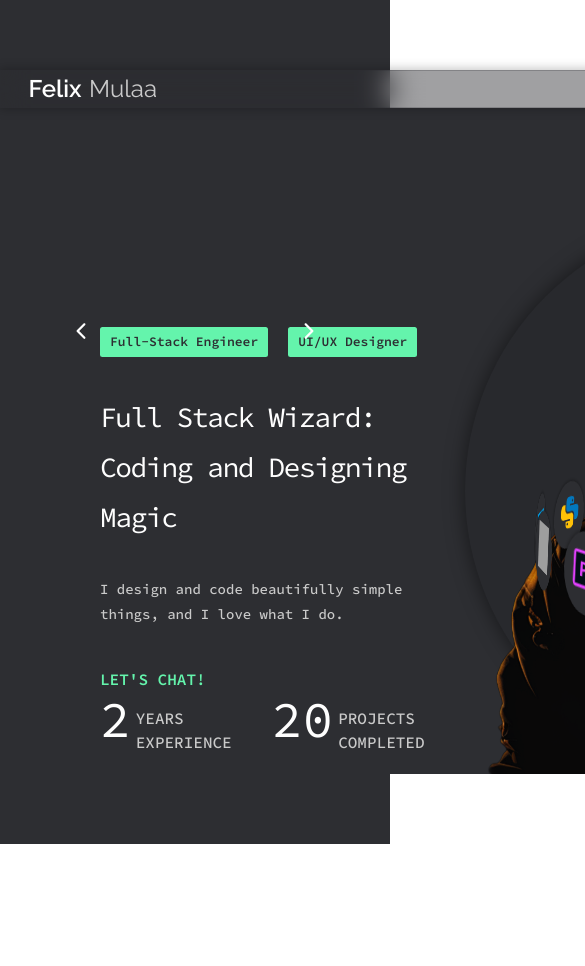
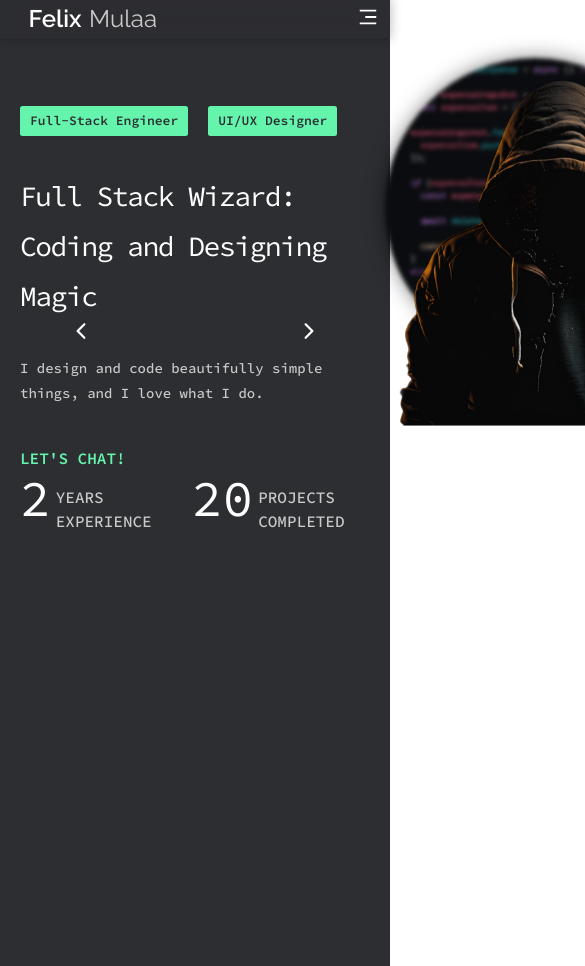
Before and after one commit to felixateya/Mulaa, a React (Create React App) app: page / in a window 390 px wide. Shown: the top 966 px of the page, 585 px wide, since content can reach past the window. Before the commit the page ends 844 px from the top, so only its background shows below. Built offline with nearby package versions, Linux system fonts and the light colour scheme; grey boxes are pictures that could not be loaded.

Commit message:
responsiveness for navbar and homepage

```diff
--- a/src/App.css
+++ b/src/App.css
@@ -138,6 +138,9 @@
 .menu-icon{
   display:none
 }
+#check{
+  display: none;
+}
 /* #content-body {
   display: flex;
   justify-content: space-around;
@@ -174,7 +177,7 @@
 .hidden{
   display: flex;
   /* margin-left: 22%; */
-  justify-content: center;
+  /* justify-content: center; */
   align-items: center;
 }
 .navbar-menu li {
@@ -184,7 +187,7 @@
 }
 
 .navbar-menu .active {
-  color: #7c7d81;
+  color: #00b840;
   font-weight: 900;
 }
 
@@ -243,20 +246,13 @@
   width: 100%;
   display: flex;
   background-color: #2d2e32;
-  align-items: flex-start;
+
   height: 100vh;
-  max-height: max-content;
-  align-content: center;
-  align-items: center;
-  justify-content: space-around;
-  padding: 100px 0 0 100px;
-  /* margin-bottom: 10vh; */
-  max-height: 100vh;
-  overflow-y: hidden;
+  padding: 50px 0 0 50px;
 }
- ::-webkit-scrollbar{
+ /* ::-webkit-scrollbar{
   display: none;
-}
+} */
 .body-part-1 {
   margin-top: 13%;
 }
@@ -348,7 +344,7 @@
 .circle {
   position: fixed;
   top: 400px;
-  left: 75%;
+  left: 72%;
   width: 80px;
   height: 100px;
   transform-style: preserve-3d;
--- a/src/Responsive.css
+++ b/src/Responsive.css
@@ -2,24 +2,57 @@
   /* ---------- SECTION HEADER ---------- */
 
   #header {
-    padding: 20px 0;
+    padding:20px 0;
     width: 100%;
-    justify-content: space-between;
+    /* justify-content: space-between; */
+    position: relative;
   }
   .hidden{
     display: none;
   }
-
+.navbar-title{
+  margin-left: 20px;
+}
   .menu-icon{
     display:block;
     align-self: end;
+    margin-right: 10px;
+    font-size: 22px;
+  }
+
+  #check:checked ~ .hidden{
+    height: 100vh;
+    width: 100%;
+    display: flex;
+    flex-direction: column;
+    justify-content: space-evenly;
+    align-items: center;
+    top: 78px;
+    position: absolute;
+    background-color: #000000ba;
+    z-index: 1001;
+    animation: slide 0.7s ease-in-out;
+  }
+
+  @keyframes slide {
+    0%{
+      width: 0;
+    }
+    100%{
+      width: 100%;
+    }
   }
   .navbar-menu {
+    flex-direction: column;
+    width: 100%;
+    height: 100%;
     font-size: 14px;
   }
   .navbar-menu li a{
-    font-size: 14px;
+    font-size: 22px;
   }
+
+
   .circle {
     left: 65%;
   }
@@ -27,8 +60,8 @@
   /* ---------- SECTION BODY CONTENT ---------- */
 
   #content-body {
-    height: max-content;
-    overflow-y: scroll;
+    height: 110vh;
+    /* overflow-y: scroll; */
   }
 
   .body-title h1 {
@@ -105,51 +138,44 @@
   }
 }
 
-@media (max-width: 820px) {
-  #header {
-    width: 100%;
-    justify-content: space-between;
-    padding: 0 20px;
-    position: relative;
-  }
-  .hidden {
-    display: none;
-  }
+@media (max-width: 850px) {
 
-  .menu-icon {
-    display: block;
-    font-size: 26px;
-    cursor: pointer;
-    transition: 0.2s ease-in-out;
-  }
+#header{
+  padding: 0;
+  width: 100vw;
 
-  .menu-icon:hover {
-    color: #64f4ac;
-  }
+}
+.social-media{
+  flex-direction: column;
+  margin-top: 40px;
+}
+#content-body{
+  width: 100vw;
+  padding: 20px 0 0 20px;
+}
+.circle{
+  display: none;
+}
+.hoodie-guy{
+  top: 20px;
+  width: 300px;
+  height: 350px;
+  z-index: 4;
 
-
-.res-menu{
-  display: flex;
+  /* display: none; */
+}
+.background-circle{
+  background: url(/public/code.png);
+  background-size: cover;
+  filter: blur(2px);
+  z-index: 2;
+  width: 300px;
+  height: 300px;
+  /* background-position: center; */
 }
 
-.res-menu:hover .hidden{
-  display: flex;
-  flex-direction: column;
-  position: absolute;
-  left: 20px;
-  /* margin-top: 20px; */
-  width: 800px;
-  height: max-content;
-  padding: 10px;
-  background-color: #000;
+#check:checked ~ .hidden {
+  top: 40px;
+  justify-content: start;
 }
-
-.navbar-menu{
-  flex-direction: column;
 }
-
-.social-media{
-  flex-direction: column;
-}
-
-}
--- a/src/components/Navbar.jsx
+++ b/src/components/Navbar.jsx
@@ -20,15 +20,14 @@
 
 function Navbar() {
   return (
-    <section id="header" data-aos = "fade-down"data-aos-easing="linear"
+    <section id="header" data-aos = "fade-down" data-aos-easing="linear"
     data-aos-duration="1500">
         <Link to="/" className="navbar-title">
           <h3 className="title-first-name">Felix</h3>
           <h3 className="title-last-name">Mulaa</h3>
         </Link>
-      <br></br>
-      <RiMenu3Fill className="menu-icon"/>
-      <br></br>
+      <input type="checkbox" name="check" id="check"/>
+      <label htmlFor="check" className="menu-icon"><RiMenu3Fill/></label>
       <div className="hidden">
       <div>
         <ul className="navbar-menu">
@@ -62,14 +61,14 @@
       <div>
         <ul className="social-media">
           <li>
-            {/* <i className="fa-brands fa-Linkedin-in" /> */}
+
             <FaLinkedin />
             <a href="/" target="_blank">
               LinkedIn
             </a>
           </li>
           <li>
-            {/* <i className="fa-brands fa-github" /> */}
+
             <FaGithub />
             <a
               href="https://github.com/felixateya"
@@ -80,12 +79,12 @@
             </a>
           </li>
           <li>
-            {/* <i className="fa-regular fa-envelope" /> */}
+
             <FaEnvelope />
             <a
               href="mailto:mulaafelix6@gmail.com"
               rel="noreferrer"
-              // target="_blank"
+              target="_blank"
             >
               Email
             </a>
--- a/src/pages/Introduction.jsx
+++ b/src/pages/Introduction.jsx
@@ -1,4 +1,4 @@
-// import React from 'react'
+import React from 'react'
 
 
 import { useState } from "react";
```
Also changed, not shown: public/code.png (added).
